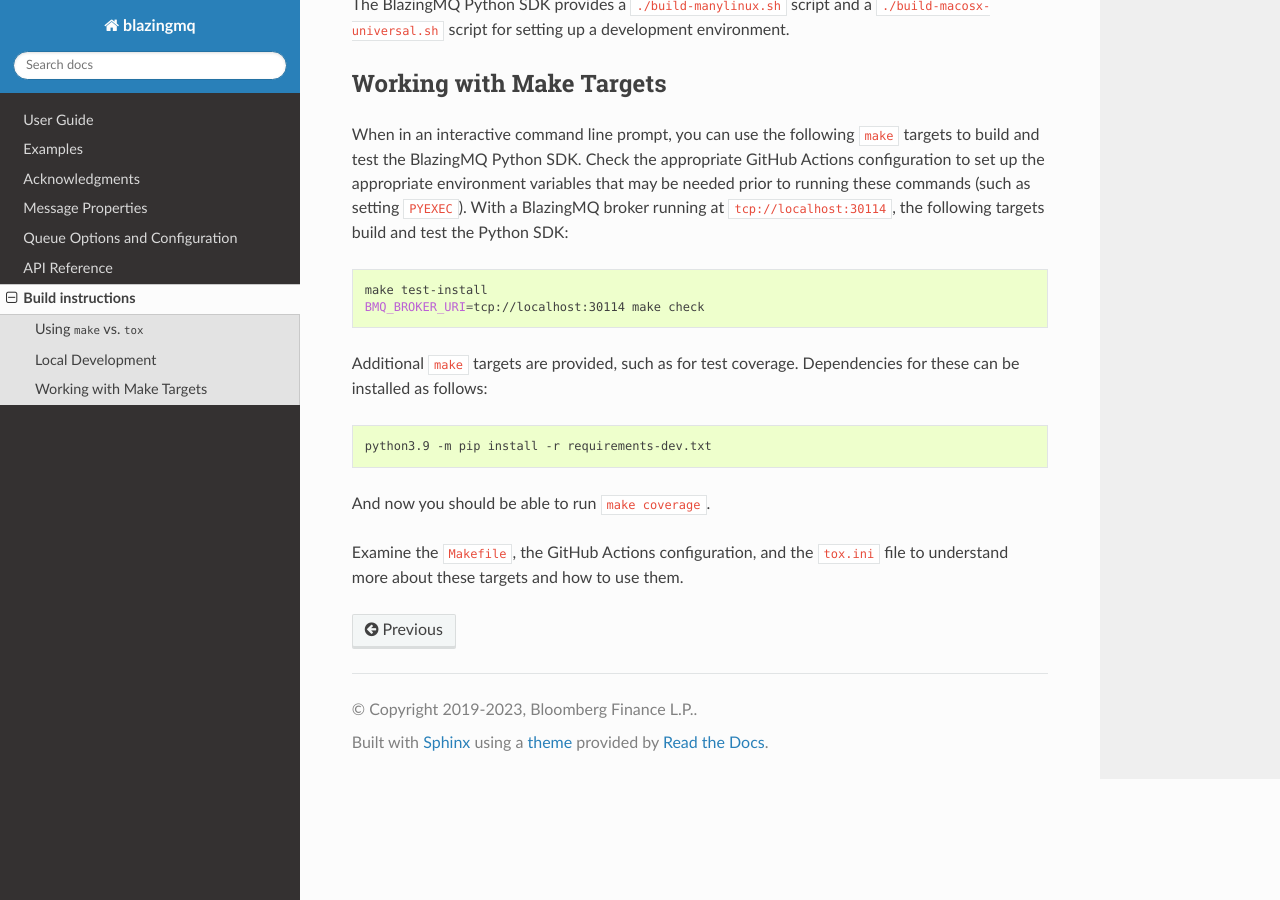
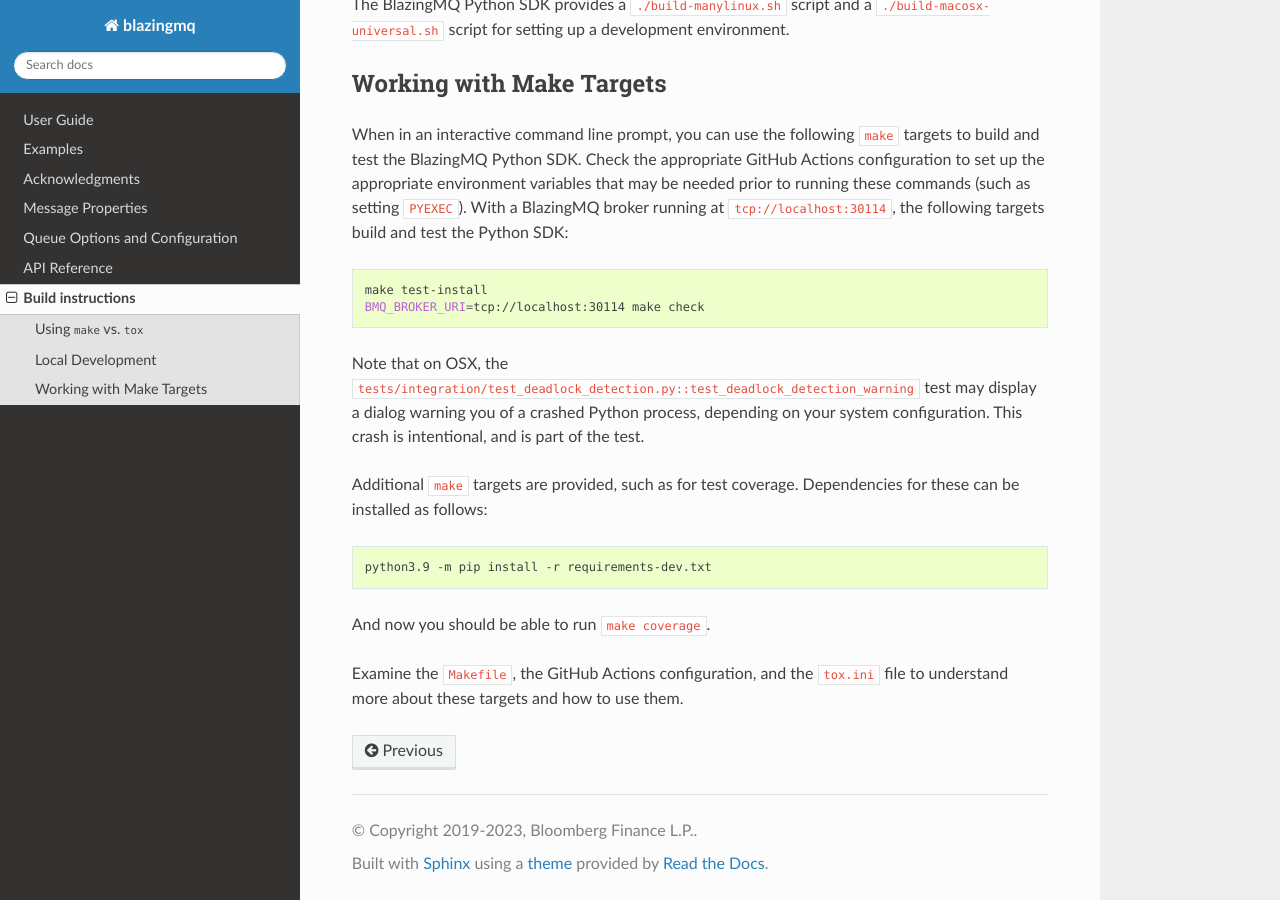
Before and after one commit to bloomberg/blazingmq-sdk-python, a Sphinx documentation site: the page built from docs/BUILD.md, in a window 1280 px wide and 900 px high, scrolled down 789 px. Built offline with Sphinx 7.4.7 and the Read the Docs theme 2.0.0, drawn with Linux system fonts in a browser that asks for light colours; the version number could not be read and is left out.

Commit message:
docs: Document OSX test crash behavior
Depending how your system is configured, running the
`test_deadlock_detection.py` integration test on OSX may result in a
dialog window warning you about a crashed or aborted Python process.
This crash is intentional, as the test introduces a deadlock and tests
whether it can be detected.  This patch documents this behavior in both
the build documentation and the test itself.

Signed-off-by: Patrick M. Niedzielski <patrick@pniedzielski.net>

````diff
--- a/docs/BUILD.md
+++ b/docs/BUILD.md
@@ -45,6 +45,12 @@ make test-install
 BMQ_BROKER_URI=tcp://localhost:30114 make check
 ```
 
+Note that on OSX, the
+`tests/integration/test_deadlock_detection.py::test_deadlock_detection_warning`
+test may display a dialog warning you of a crashed Python process,
+depending on your system configuration.  This crash is intentional, and
+is part of the test.
+
 Additional `make` targets are provided, such as for test coverage.
 Dependencies for these can be installed as follows:
 
````
Also changed, not shown: 1 other file.
